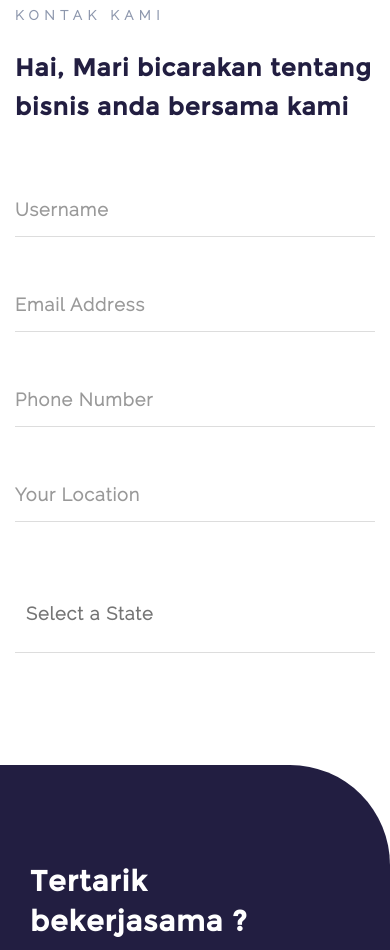
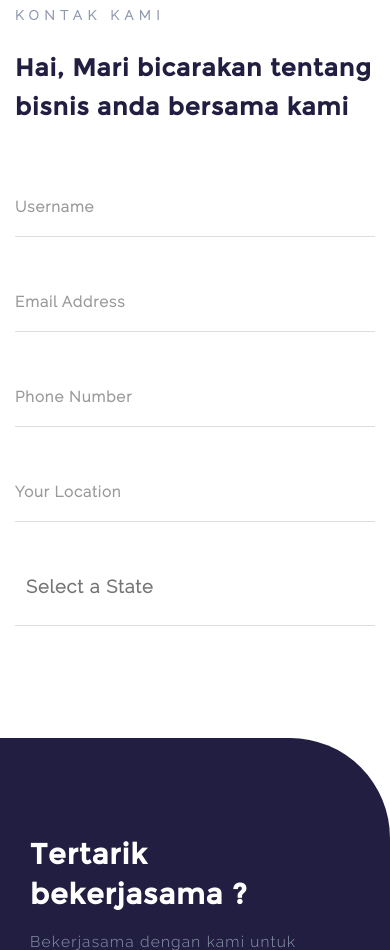
Before and after one commit to farhan27007/testing-blondev, a PHP site: page /kontak-kami.html in a window 390 px wide. Shown: the part 135-1085 px from the top of the page. Run offline with PHP 8.4, Linux system fonts and the light colour scheme; some libraries are stand-ins or nearby versions.

Commit message:
fixing-kontak

```diff
--- a/assets/css/media.css
+++ b/assets/css/media.css
@@ -187,5 +187,10 @@
 		font-size: 15px;
 		padding: 14px;
 	}
+
+	/* halaman kontak kami */
+	.floatlabel label.label {
+		font-size: 15px;
+	}
 }
 /* display mobile */
--- a/kontak-kami.html
+++ b/kontak-kami.html
@@ -113,12 +113,12 @@
 
 <style>
 .select2-container--default .select2-selection--multiple {
-	padding: 27px !important;
 	border: none;
 	border-bottom: 1px solid #ddd;
 	border-radius: 0;
 	box-shadow: none;
 	padding-left: 0 !important;
+	padding-top: 0 !important;
 	padding-bottom: 13.5px !important;
 }
 .select2-container--default.select2-container--focus .select2-selection--multiple {
```
